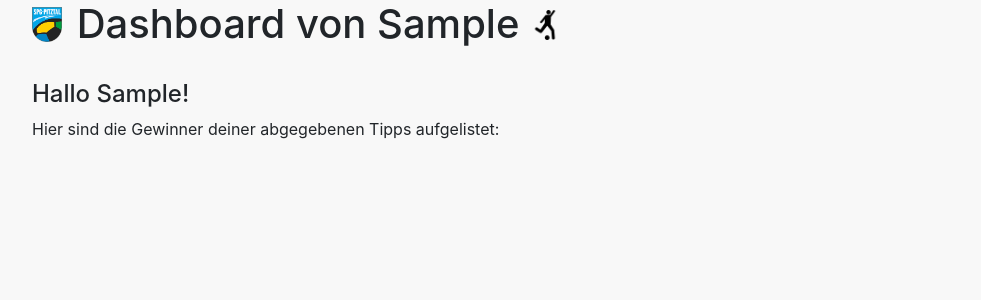
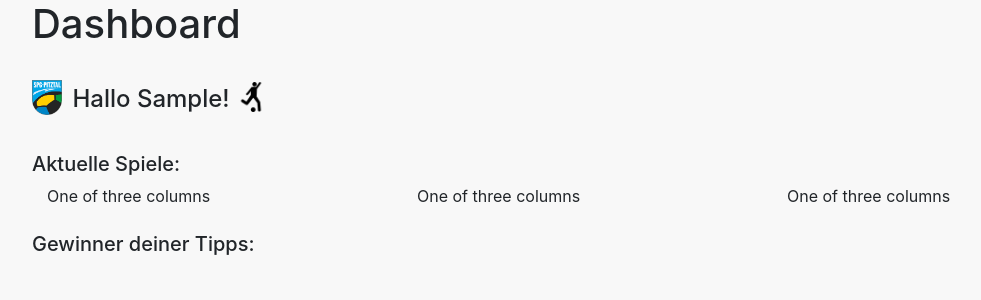
Before and after one commit to tobias124/newTest, a Flask app: page /index in a window 1280 px wide. Shown: the part 56-356 px from the top of the page, without its empty margins (53-1034 px from the left). Run offline with Flask 2, Linux system fonts and the light colour scheme; a user stored in the database is signed in; tables that the repository leaves empty hold one stand-in row (values such as "Sample post"); some libraries are stand-ins or nearby versions.

Commit message:
dashboard design

```diff
--- a/website/templates/index.html
+++ b/website/templates/index.html
@@ -3,18 +3,44 @@
 
 
 <h1>
-    <img src="./static/img/logo.png" style="padding-bottom: 5px; margin-right: 4px" width="30px" height="auto">
-    Dashboard von {{ user_first_name }}
+    Dashboard
+</h1>
+<br/>
+
+<h4><img src="./static/img/logo.png" style="padding-bottom: 5px; margin-right: 4px" width="30px" height="auto">
+    Hallo {{ user_first_name }}!
     <img width="30px" height="auto" style="padding-bottom: 5px;"
     src="./static/img/fussballspieler.png">
-</h1>
+</h4>
 <br/>
-<h4>Hallo {{ user_first_name }}!</h4>
-<p>Hier sind die Gewinner deiner abgegebenen Tipps aufgelistet:</p>
+{%if games_active %}
 
+<h5>Aktuelle Spiele:</h5>
+<div class="container">
+    {% for game_active in games_active %}
+    <div class="row">
+      <div class="col-sm">
+        One of three columns
+      </div>
+      <div class="col-sm">
+        One of three columns
+      </div>
+      <div class="col-sm">
+        One of three columns
+      </div>
+    </div>
+    {%endfor%}
+  </div>
+{% endif %}
+<br/>
+<h5>Gewinner deiner Tipps:</h5>
 
 {% for game in games_done %}
-<div style="background-color:azure; border: 1px solid rgb(200, 200, 200); padding: 8px">
+{% if loop.index is divisibleby 2 %}
+<div style="background-color:azure; padding: 8px; margin-bottom:0px">
+{%else%}
+<div style="background-color:cornsilk; padding: 8px;  margin-bottom:0px">
+{% endif %}
 <b>Gewinner </b><br/>{{game.home_team}} : {{game.away_team}} {{game.home_goals}} : {{game.away_goals}}<br/>
 
 <table class="table" id="table_home">
@@ -32,6 +58,6 @@
   {% endfor %}
 </table>
 </div>
-<br/>
+
 {%endfor%}
 {% endblock %}
--- a/website/views.py
+++ b/website/views.py
@@ -14,13 +14,14 @@ def check_Bet_Form_Requirements(home_goals, away_goals):
 @views.route('/index')
 @login_required
 def home():
+    games_active = Game.query.filter_by(enabled=True)
     games_done = Game.query.filter_by(enabled=False)
     winners = db.session.query(Bet, Game).filter(Bet.player_id == current_user.id)\
         .join(Game, (Game.id == Bet.game_id)).filter(Bet.away_goals == Game.away_goals, Bet.home_goals == Game.home_goals)
 
     return render_template("index.html", user_first_name=current_user.first_name,
                            user_last_name=current_user.last_name, winners = winners,
-                           games_done=games_done)
+                           games_done=games_done, games_active=games_active)
 
 
 @views.route('/bet', methods=['POST', 'GET'])
```
